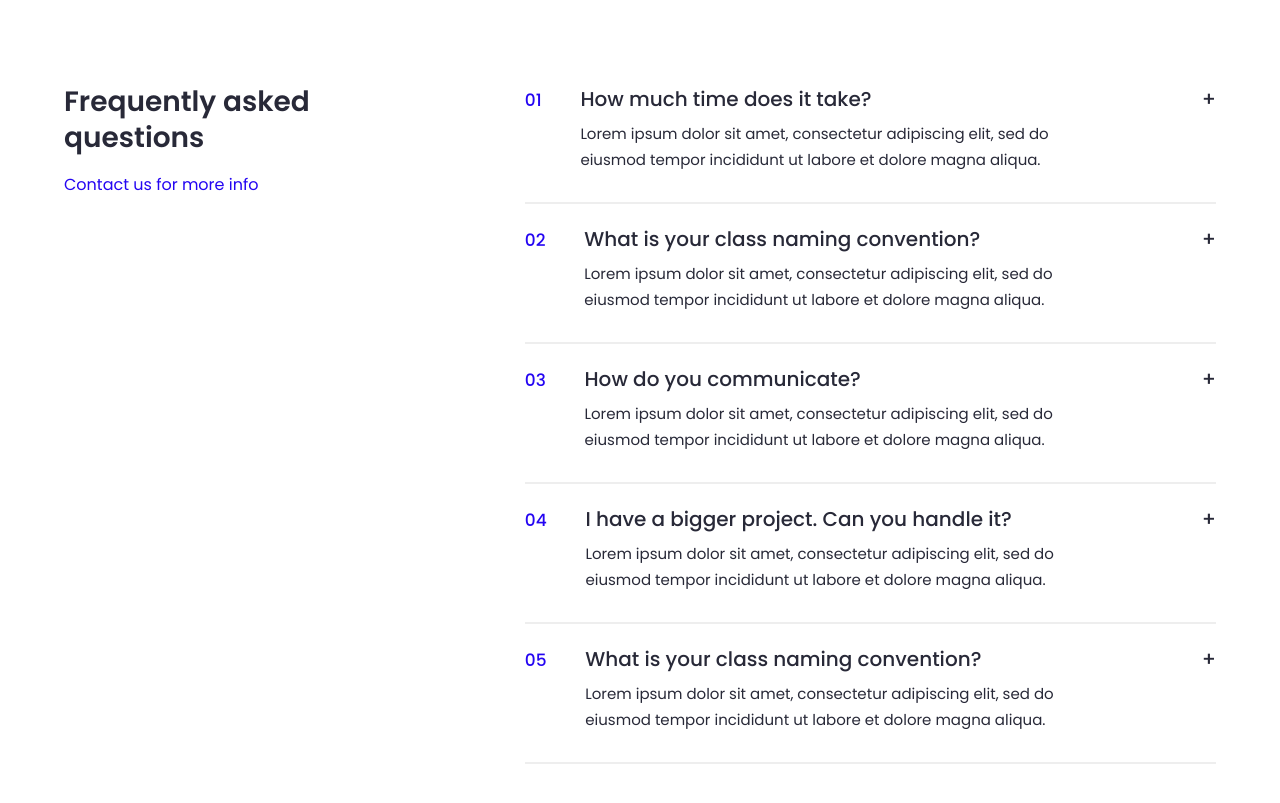
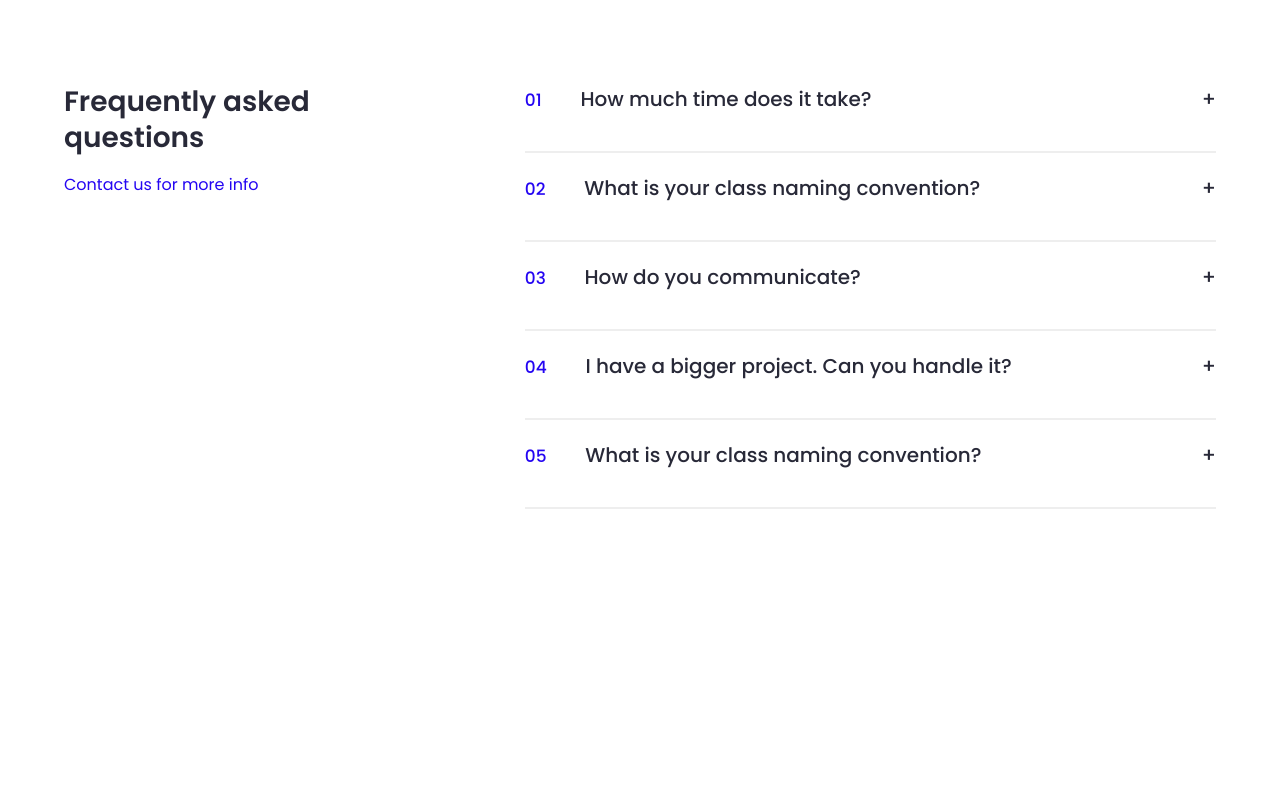
Before and after one commit to Meldy2503/Windec, a React (Create React App) app: page / in a window 1280 px wide. Shown: the part 3680-4483 px from the top of the page. After the commit the page ends 4289 px from the top, so only its background shows below. Built offline with nearby package versions, Linux system fonts and the light colour scheme.

Commit message:
add useState

```diff
--- a/src/components/HomePage/FAQ/Data.js
+++ b/src/components/HomePage/FAQ/Data.js
@@ -3,7 +3,8 @@ const data = [
         id: 1,
         no: "01",
         question: "How much time does it take?",
-        answer: "Lorem ipsum dolor sit amet, consectetur adipiscing elit, sed do eiusmod tempor incididunt ut labore et dolore magna aliqua."
+        answer: "Lorem ipsum dolor sit amet, consectetur adipiscing elit, sed do eiusmod tempor incididunt ut labore et dolore magna aliqua.",
+        state: true
 
     },
 
@@ -11,14 +12,16 @@ const data = [
         id: 2,
         no: "02",
         question: "What is your class naming convention?",
-        answer: "Lorem ipsum dolor sit amet, consectetur adipiscing elit, sed do eiusmod tempor incididunt ut labore et dolore magna aliqua."
+        answer: "Lorem ipsum dolor sit amet, consectetur adipiscing elit, sed do eiusmod tempor incididunt ut labore et dolore magna aliqua.",
+        state: false
   },
 
   {
       id: 3,
       no: "03",
       question: "How do you communicate?",
-      answer: "Lorem ipsum dolor sit amet, consectetur adipiscing elit, sed do eiusmod tempor incididunt ut labore et dolore magna aliqua."
+      answer: "Lorem ipsum dolor sit amet, consectetur adipiscing elit, sed do eiusmod tempor incididunt ut labore et dolore magna aliqua.",
+      state: false
 
   },
 
@@ -26,7 +29,8 @@ const data = [
       id: 4,
       no: "04",
       question: "I have a bigger project. Can you handle it?",
-      answer: "Lorem ipsum dolor sit amet, consectetur adipiscing elit, sed do eiusmod tempor incididunt ut labore et dolore magna aliqua."
+      answer: "Lorem ipsum dolor sit amet, consectetur adipiscing elit, sed do eiusmod tempor incididunt ut labore et dolore magna aliqua.",
+      state: false
 
   },
 
@@ -34,7 +38,8 @@ const data = [
     id: 5,
     no: "05",
     question: "What is your class naming convention?",
-    answer: "Lorem ipsum dolor sit amet, consectetur adipiscing elit, sed do eiusmod tempor incididunt ut labore et dolore magna aliqua."
+    answer: "Lorem ipsum dolor sit amet, consectetur adipiscing elit, sed do eiusmod tempor incididunt ut labore et dolore magna aliqua.",
+    state: false
 
 }
 
--- a/src/components/HomePage/FAQ/index.js
+++ b/src/components/HomePage/FAQ/index.js
@@ -6,6 +6,12 @@ import data from "./Data"
 
 
 function FAQ() {
+
+    const [ onItemClick, setOnItemClick ] = React.useState(false)
+    const handleClick = () => {
+        setOnItemClick(!onItemClick)
+    };
+
     return (
         <MainContainer bgco= "#FFF">
             <ContentContainer pt= "8rem">
@@ -14,17 +20,17 @@ function FAQ() {
                     <a href="#">Contact us for more info</a>
                 </LeftContent>
                 <RightContent>
-                    {data.map((item) => {
+                    {data.map((item, id) => {
                         return (
                       <Texts key={item.id}>
                          <span>
                             <h5>{item.no}</h5>
                             <div>
                                 <h6>{item.question}</h6>
-                                <p>{item.answer}</p>
+                                { onItemClick && <p>{item.answer}</p>}
                             </div>
                          </span>
-                         <h4>+</h4>
+                         <h4 onClick={handleClick}>{onItemClick ? "x" : "+"}</h4>
                       </Texts>
                        )})}
                 </RightContent>
```
